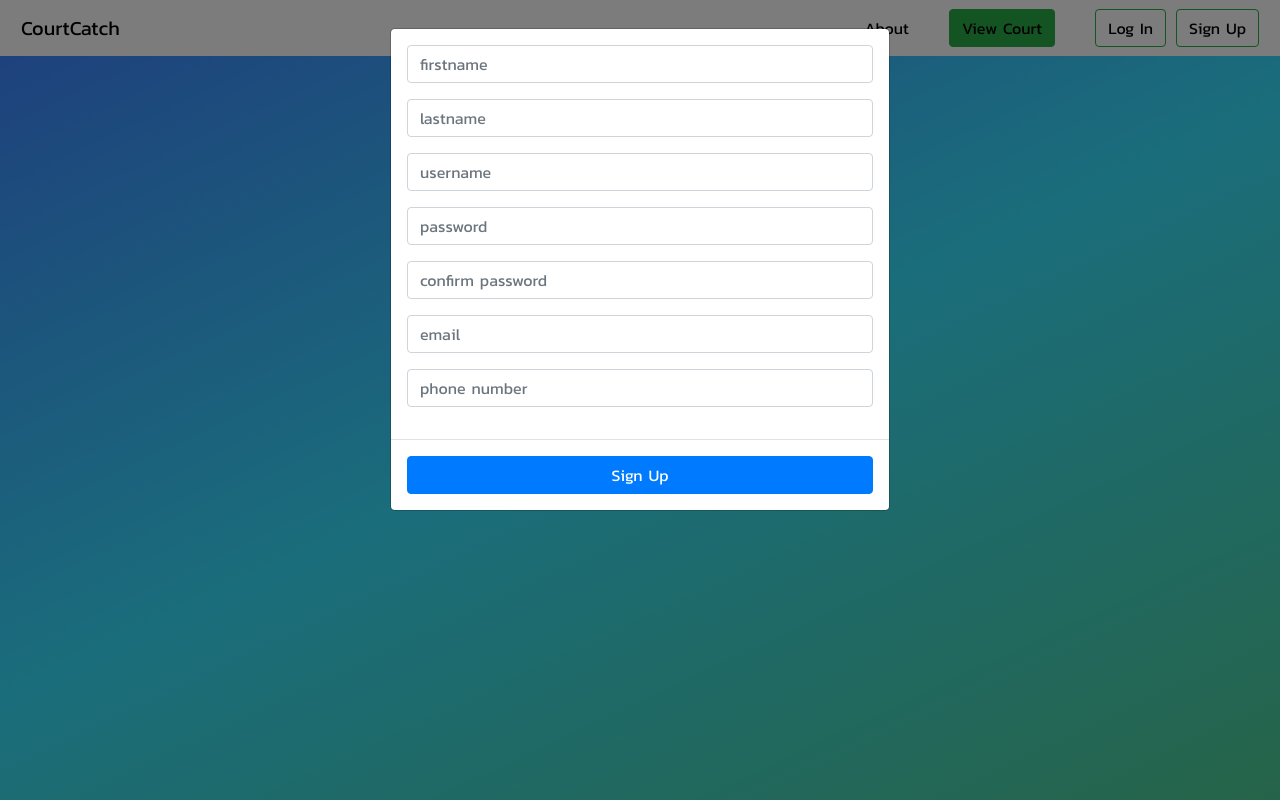
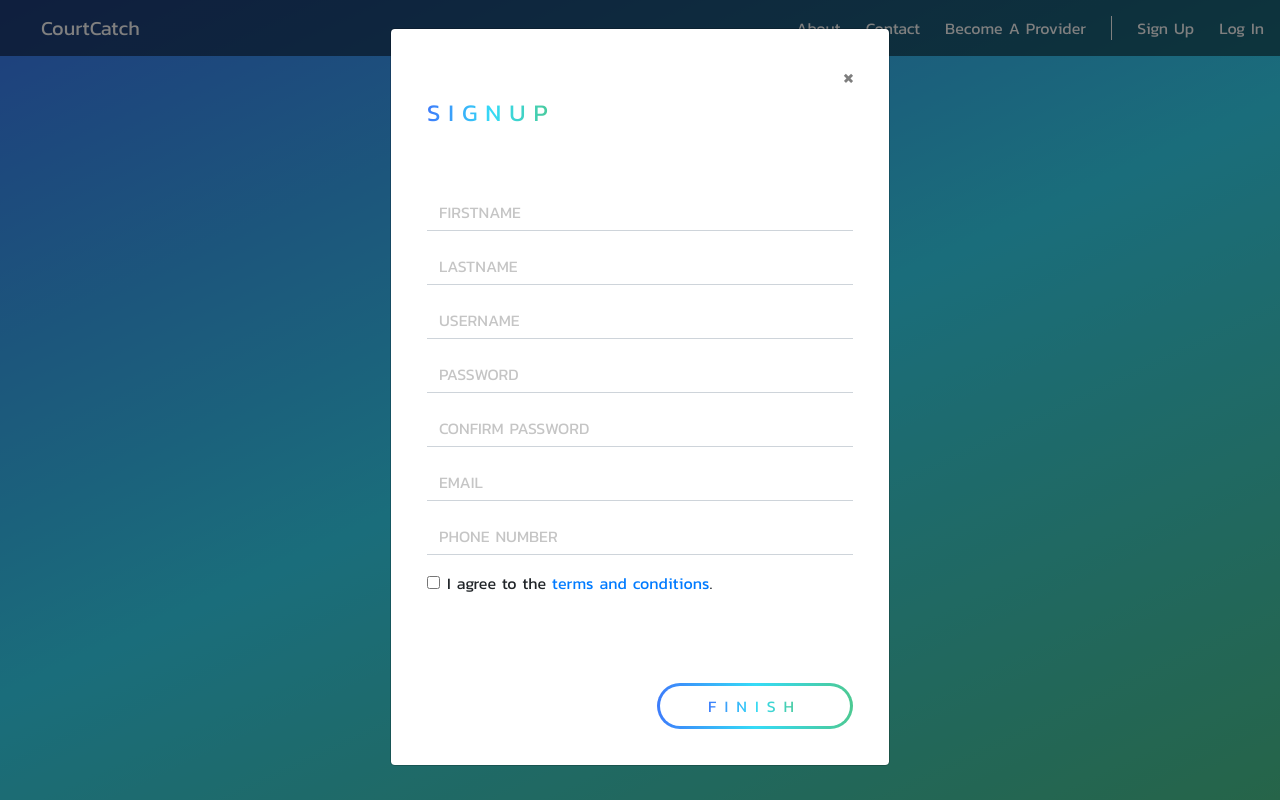
Before and after one commit to nessessence/sec2_KK_Frontend, a React (Create React App) app: page /home in a window 1280 px wide. Both pictures are taken after a click on the element "Sign Up". Built offline with nearby package versions, Linux system fonts and the light colour scheme.

Commit message:
reimplement login signup and main navbar

```diff
--- a/src/components/Login.js
+++ b/src/components/Login.js
@@ -2,6 +2,7 @@ import React from 'react';
 import {Form,Button,Modal} from 'react-bootstrap';
 import {connect} from 'react-redux';
 import {auth} from '../actions';
+import './login.css';
 
 class Login extends React.Component {
     constructor(props){
@@ -100,25 +101,28 @@ class Login extends React.Component {
 
         return (
             <Modal show={this.state.isOpen} onHide={this.closeLoginModal}>
+                <Modal.Header closeButton>
+                    <Modal.Title><span className="gradient-text">LOGIN</span></Modal.Title>
+                </Modal.Header>
                 <Form onSubmit={this.handleSubmit}>
                     <Modal.Body>
                         <Form.Group>
-                            <Form.Control type="text" placeholder="Username" name="username" onChange={this.handleChange}/>
+                            <Form.Control type="text" placeholder="USERNAME" name="username" onChange={this.handleChange}/>
                             <p className="error-form-field">{this.state.formErrors.username}</p>
                         </Form.Group>
                         <Form.Group>
-                            <Form.Control type="password" placeholder="Password" name="password" onChange={this.handleChange}/>
+                            <Form.Control type="password" placeholder="PASSWORD" name="password" onChange={this.handleChange}/>
                             <p className="error-form-field">{this.state.formErrors.password}</p>
                         </Form.Group>
                         <p className="error-form-field">{errText}</p>
+                        <div className="text-right">
+                            <a href="#">forget password?</a>
+                        </div>
                     </Modal.Body>
                     <Modal.Footer>
-                        <div>
-                            <a href="#">forget password?</a>
-                        </div>
-                        <Button className="ml-auto" variant="primary" type="submit" className="w-100">
-                            Log In
-                        </Button>
+                        <button type="submit" className="gradient-button">
+                            <span className="gradient-text">LOGIN</span>
+                        </button>
                     </Modal.Footer>
                 </Form>
             </Modal>
--- a/src/components/NavBar.js
+++ b/src/components/NavBar.js
@@ -31,29 +31,26 @@ class NavBar extends React.Component {
 
         let authButtons = [];
         if ( !this.props.isAuthenticated ){
-            authButtons.push(<span key="login-modal" className="nav-button btn btn-outline-success" onClick={()=>this.loginRef.current.openLoginModal()}>Log In</span>);
-            authButtons.push(<span key="signup-modal" className="nav-button btn btn-outline-success" onClick={()=>this.signupRef.current.openSignupModal()}>Sign Up</span>);
+            authButtons.push(<span key="signup-modal" className="nav-button" onClick={()=>this.signupRef.current.openSignupModal()}>Sign Up</span>);
+            authButtons.push(<span key="login-modal" className="nav-button" onClick={()=>this.loginRef.current.openLoginModal()}>Log In</span>);
         }
         else {
-            authButtons.push(<span key="logout-button" className="nav-button btn btn-outline-secondary" onClick={()=>this.handleLogout()}>Log Out</span>);
+            authButtons.push(<span key="logout-button" className="nav-button" onClick={()=>this.handleLogout()}>Log Out</span>);
         }
 
         return (
-            <Navbar bg="light" expand="lg">
+            <Navbar expand="lg">
                 <Login ref={this.loginRef}/>
                 <Signup ref={this.signupRef}/>
-                <Navbar.Brand><NavLink className="nav-button" exact to="/">CourtCatch</NavLink></Navbar.Brand>
+                <Navbar.Brand><NavLink className="nav-button" exact to="/"><span style={{color: "white"}}>CourtCatch</span></NavLink></Navbar.Brand>
                 <Navbar.Toggle aria-controls="basic-navbar-nav" />
                 <Navbar.Collapse id="basic-navbar-nav" className="d-flex flex-row-reverse">
-                    <div className="nav-button-group">
-                        {authButtons}
-                    </div>
-                    {this.props.isAuthenticated ? <Account /> : null}
-                    <div className="nav-button-group">
-                        <NavLink className="nav-button btn btn-success" exact to="/view_court">View Court</NavLink>
-                        {this.props.isAuthenticated ? <NavLink className="nav-button btn btn-outline-success" exact to="/create_court">Create Court</NavLink> : null}
-                    </div>
-                    <NavLink className="nav-button" exact to="/about">About</NavLink>
+                <div className="auth-button-group">
+                    {authButtons}
+                </div>
+                <NavLink className="nav-button" activeClassName="nav-button-active" exact to="/become_a_provider">Become A Provider</NavLink>
+                <NavLink className="nav-button" activeClassName="nav-button-active" exact to="/contact">Contact</NavLink>
+                <NavLink className="nav-button" activeClassName="nav-button-active" exact to="/about">About</NavLink>
                 </Navbar.Collapse>
                 { this.state.redirect ? <Redirect to="/" /> : null}
                 </Navbar>
--- a/src/components/Signup.js
+++ b/src/components/Signup.js
@@ -2,6 +2,7 @@ import React from 'react';
 import {Form,Button,Modal} from 'react-bootstrap';
 import {connect} from 'react-redux';
 import {auth} from '../actions';
+import './login.css';
 
 class Signup extends React.Component {
     constructor(props){
@@ -15,6 +16,7 @@ class Signup extends React.Component {
             confirmPassword: "",
             email: "",
             phone: "",
+            agreement: false,
             formErrors: {
                 firstname: "",
                 lastname: "",
@@ -23,6 +25,7 @@ class Signup extends React.Component {
                 confirmPassword: "",
                 email: "",
                 phone: "",
+                agreement: ""
             }
         }
     }
@@ -35,7 +38,17 @@ class Signup extends React.Component {
 
     closeSignupModal = () => {
         this.setState({
-            isOpen: false
+            isOpen: false,
+            formErrors: {
+                firstname: "",
+                lastname: "",
+                username: "",
+                password: "",
+                confirmPassword: "",
+                email: "",
+                phone: "",
+                agreement: false
+            }
         })
     }
 
@@ -49,6 +62,7 @@ class Signup extends React.Component {
             confirmPassword: "",
             email: "",
             phone: "",
+            agreement: false,
             formErrors: {
                 firstname: "",
                 lastname: "",
@@ -57,6 +71,7 @@ class Signup extends React.Component {
                 confirmPassword: "",
                 email: "",
                 phone: "",
+                agreement: ""
             }
         });
     }
@@ -146,6 +161,14 @@ class Signup extends React.Component {
             formErrors.phone = "";
         }
 
+        let agreement = this.state.agreement;
+        if ( agreement === false ){
+            formErrors.agreement = "you must accept the agreement"
+        }
+        else {
+            formErrors.agreement = "";
+        }
+
         this.setState({
             formErrors: formErrors
         })
@@ -153,49 +176,68 @@ class Signup extends React.Component {
 
     handleChange = e => {
         const { name,value } = e.target
-        this.setState({
-            [name]: value
-        })
+        if ( name === "agreement" ){
+            this.setState({
+                agreement: e.target.checked
+            });
+        }
+        else {
+            this.setState({
+                [name]: value
+            })
+        }
+
     }
 
     render(){
         return (
             <Modal show={this.state.isOpen} onHide={this.closeSignupModal}>
+                <Modal.Header closeButton>
+                    <Modal.Title><span className="gradient-text">SIGNUP</span></Modal.Title>
+                </Modal.Header>
                 <Form onSubmit={this.handleSubmit}>
                     <Modal.Body>
                         <Form.Group>
-                            <Form.Control type="text" placeholder="firstname" name="firstname"  onChange={this.handleChange}/>
+                            <Form.Control type="text" placeholder="FIRSTNAME" name="firstname"  onChange={this.handleChange}/>
                             <p className="error-form-field">{this.state.formErrors.firstname}</p>
                         </Form.Group>
                         <Form.Group>
-                            <Form.Control type="text" placeholder="lastname" name="lastname"  onChange={this.handleChange}/>
+                            <Form.Control type="text" placeholder="LASTNAME" name="lastname"  onChange={this.handleChange}/>
                             <p className="error-form-field">{this.state.formErrors.lastname}</p>
                         </Form.Group>
                         <Form.Group>
-                            <Form.Control type="text" placeholder="username" name="username"  onChange={this.handleChange}/>
+                            <Form.Control type="text" placeholder="USERNAME" name="username"  onChange={this.handleChange}/>
                             <p className="error-form-field">{this.state.formErrors.username}</p>
                         </Form.Group>
                         <Form.Group>
-                            <Form.Control type="password" placeholder="password" name="password"  onChange={this.handleChange}/>
+                            <Form.Control type="password" placeholder="PASSWORD" name="password"  onChange={this.handleChange}/>
                             <p className="error-form-field">{this.state.formErrors.password}</p>
                         </Form.Group>
                         <Form.Group>
-                            <Form.Control type="password" placeholder="confirm password" name="confirmPassword"  onChange={this.handleChange}/>
+                            <Form.Control type="password" placeholder="CONFIRM PASSWORD" name="confirmPassword"  onChange={this.handleChange}/>
                             <p className="error-form-field">{this.state.formErrors.confirmPassword}</p>
                         </Form.Group>
                         <Form.Group>
-                            <Form.Control type="text" placeholder="email" name="email"  onChange={this.handleChange}/>
+                            <Form.Control type="text" placeholder="EMAIL" name="email"  onChange={this.handleChange}/>
                             <p className="error-form-field">{this.state.formErrors.email}</p>
                         </Form.Group>
                         <Form.Group>
-                            <Form.Control type="text" placeholder="phone number" name="phone" onChange={this.handleChange}/>
+                            <Form.Control type="text" placeholder="PHONE NUMBER" name="phone" onChange={this.handleChange}/>
                             <p className="error-form-field">{this.state.formErrors.phone}</p>
                         </Form.Group>
+                        <Form.Group>
+                            <Form.Check type="checkbox">
+                                <Form.Check.Input name="agreement" type="checkbox" onChange={this.handleChange}/>
+                                <Form.Check.Label>I agree to the <a href="#">terms and conditions</a>.</Form.Check.Label>
+                            </Form.Check>
+                            <p className="error-form-field">{this.state.formErrors.agreement}</p>
+                        </Form.Group>
+
                     </Modal.Body>
                     <Modal.Footer>
-                    <Button variant="primary" type="submit" className="w-100">
-                        Sign Up
-                    </Button>
+                        <button type="submit" className="gradient-button">
+                            <span className="gradient-text">FINISH</span>
+                        </button>
                     </Modal.Footer>
                 </Form>
             </Modal>
--- /dev/null
+++ b/src/components/login.css
@@ -0,0 +1,53 @@
+.modal-header {
+    border-bottom: 0 none;
+}
+
+.modal-footer {
+    margin-top: 40px;
+    border-top: 0 none;
+}
+
+.modal-content {
+    padding: 20px;
+}
+
+.modal-title {
+    margin-top: 30px;
+    margin-bottom: 30px;
+}
+
+.gradient-text {
+    background-image: -webkit-linear-gradient(left,#3d7cfb 0%,#35dbf7 50%,#4cc992); /* For Chrome and Safari */
+    background-image:    -moz-linear-gradient(left,#3d7cfb 0%,#35dbf7 50%,#4cc992); /* For old Fx (3.6 to 15) */
+    background-image:     -ms-linear-gradient(left,#3d7cfb 0%,#35dbf7 50%,#4cc992); /* For pre-releases of IE 10*/
+    background-image:      -o-linear-gradient(left,#3d7cfb 0%,#35dbf7 50%,#4cc992); /* For old Opera (11.1 to 12.0) */
+    background-image:         linear-gradient(to right,#3d7cfb 0%,#35dbf7 50%,#4cc992); /* Standard syntax; must be last */
+    color:transparent;
+    -webkit-background-clip: text;
+    background-clip: text;
+    letter-spacing: 8px;
+}
+
+.gradient-button {
+    border-radius: 100rem;
+    font-size: 1rem;
+    padding: .5rem 3rem;
+    border: solid 3px transparent;
+    background-image: linear-gradient(rgba(255, 255, 255, 0), rgba(255, 255, 255, 0)),  linear-gradient(to right,#3d7cfb 0%,#35dbf7 50%,#4cc992); /* Standard syntax; must be last */
+    background-origin: border-box;
+    background-clip: content-box, border-box;
+    box-shadow: 2px 1000px 1px #fff inset;
+}
+
+.form-control {
+    border-top: 0 none;
+    border-left: 0 none;
+    border-right: 0 none;
+    border-radius: 0;
+}
+
+.form-control::-webkit-input-placeholder { color: rgb(197, 197, 197); }  /* WebKit, Blink, Edge */
+.form-control:-moz-placeholder { color: rgb(197, 197, 197); }  /* Mozilla Firefox 4 to 18 */
+.form-control::-moz-placeholder { color: rgb(197, 197, 197); }  /* Mozilla Firefox 19+ */
+.form-control:-ms-input-placeholder { color: rgb(197, 197, 197); }  /* Internet Explorer 10-11 */
+.form-control::-ms-input-placeholder { color: rgb(197, 197, 197); }  /* Microsoft Edge */
--- a/src/components/navbar.css
+++ b/src/components/navbar.css
@@ -1,14 +1,26 @@
+.navbar {
+	background: rgb(0, 0, 0,0.5);
+}
+
 .nav-button {
     /* background-color: transparent; */
-    margin-left: 5px;
-    margin-right: 5px;
+    margin-left: 25px;
     text-decoration: none !important;
-    color: black;
+    color: white;
 }
 
 .nav-button:hover {
     color: turquoise;
     cursor: pointer;
+}
+
+.nav-button-active {
+	color: turquoise;
+}
+
+.auth-button-group {
+	border-left: thin solid #ffffff;
+	margin-left: 25px;
 }
 
 .nav-button-group {
```
